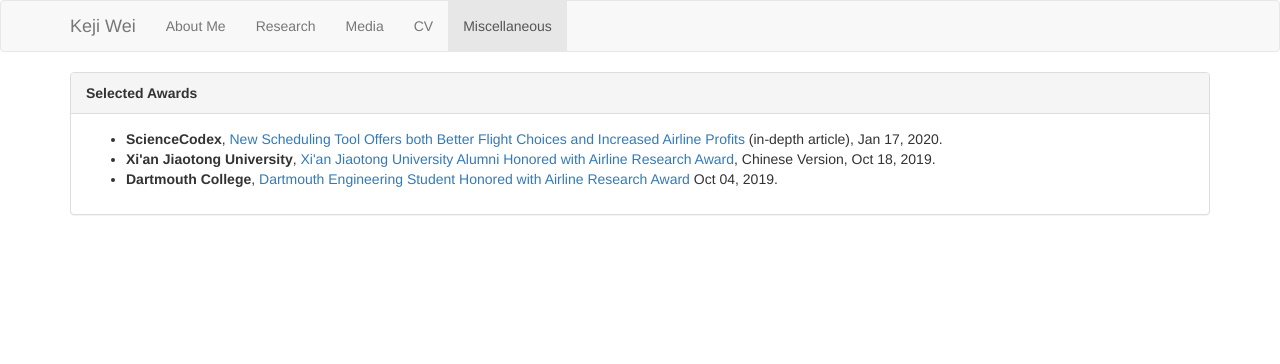
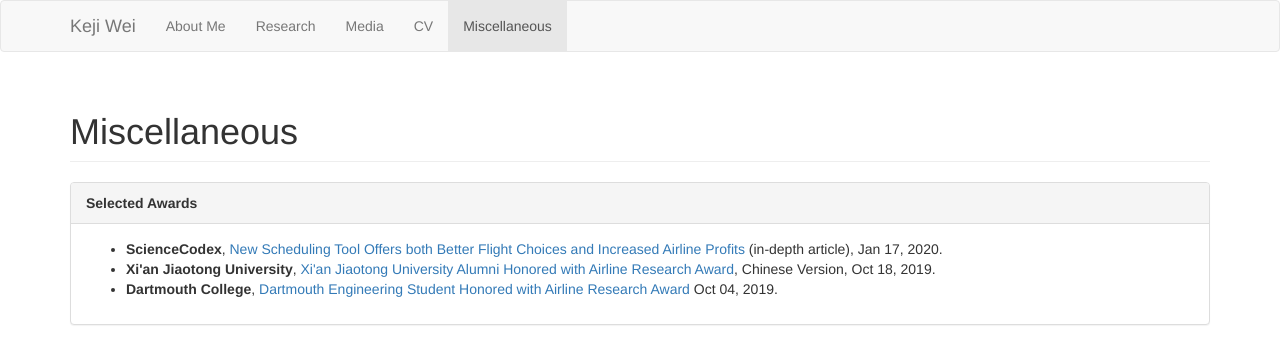
Before and after one commit to kejiwei/kejiwei.github.io, a Jekyll site: the page built from Miscellaneous.html, in a window 1280 px wide. Shown: the top 364 px of the page. Built offline with Jekyll 4.4.1, drawn with Linux system fonts in a browser that asks for light colours.

Commit message:
Update Miscellaneous.html

```diff
--- a/Miscellaneous.html
+++ b/Miscellaneous.html
@@ -3,7 +3,7 @@ layout: common
 title: Miscellaneous
 tabname: Miscellaneous
 ---
-
+<h1 class="page-header">Miscellaneous</h1>
 <div class="panel panel-default">
     <div class="panel-heading"><strong>Selected Awards</strong></div>
     <div class="panel-body">
```
